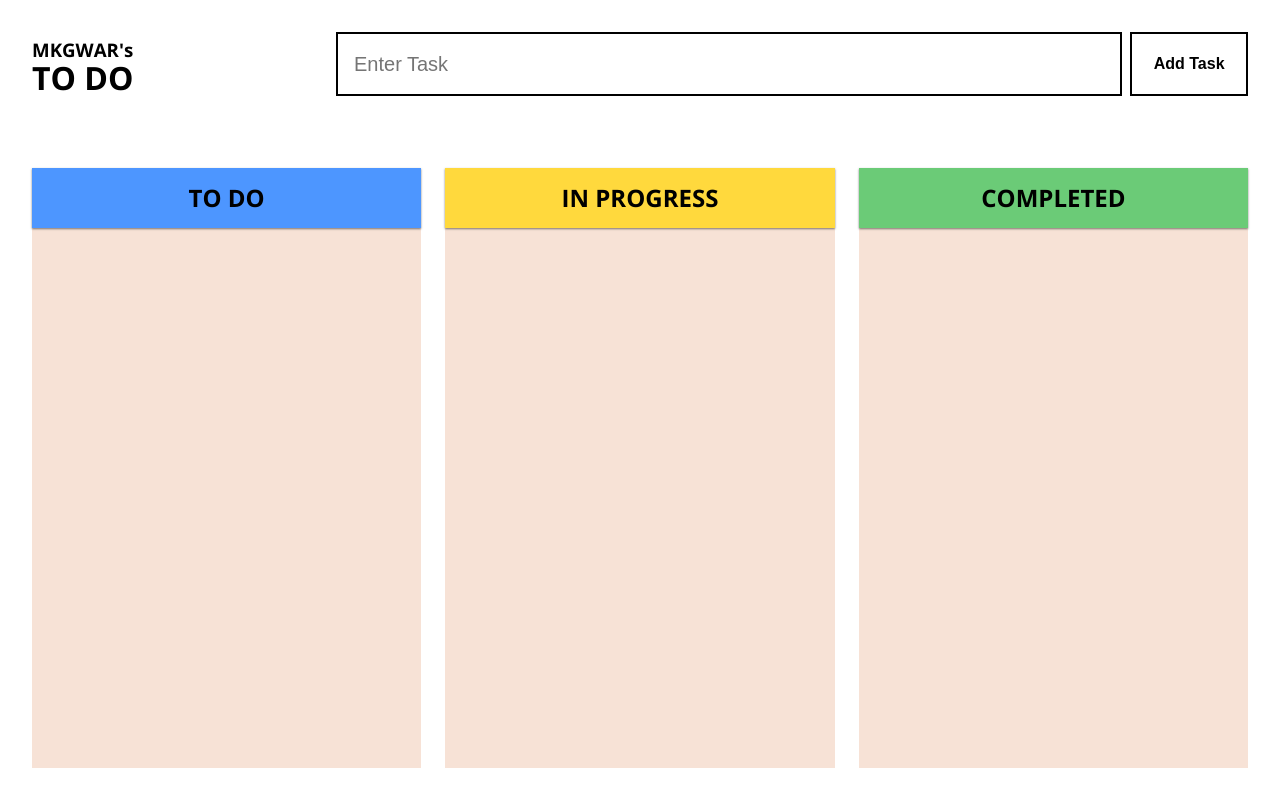
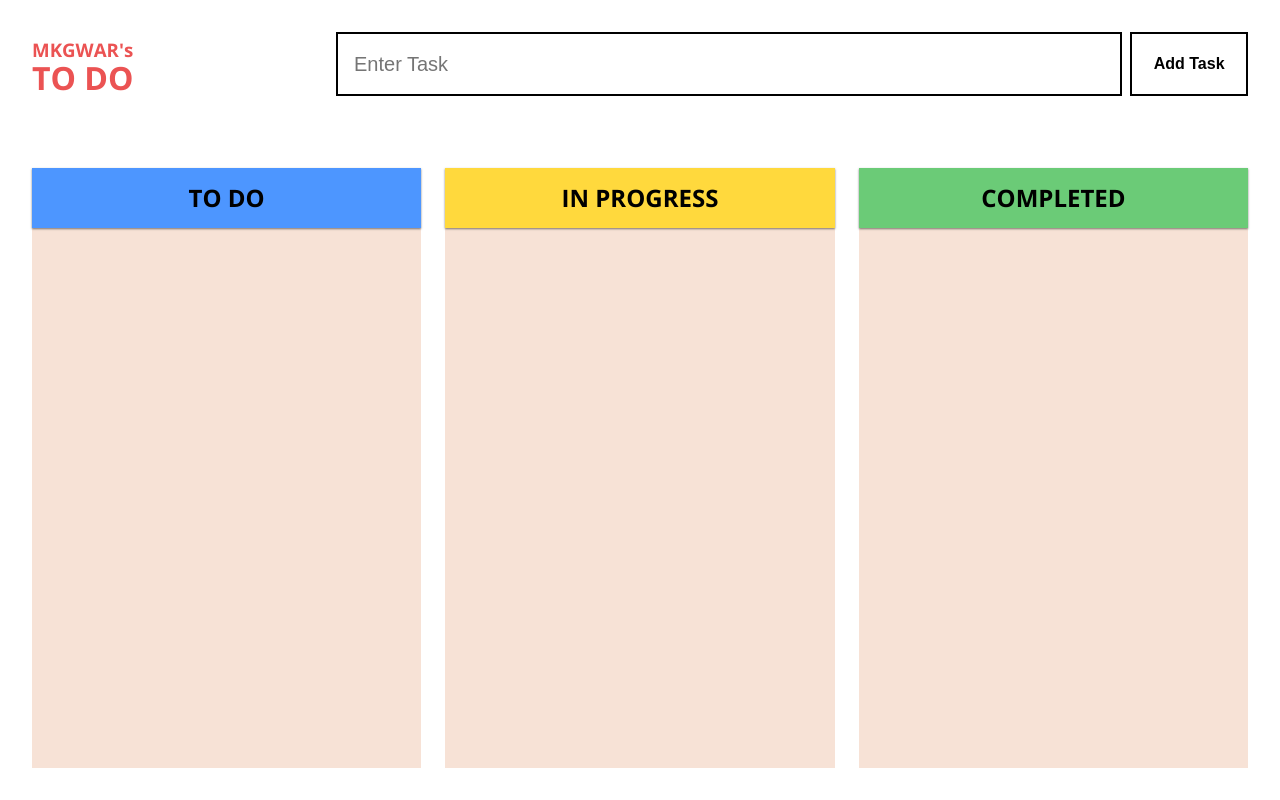
Before and after one commit to mkgwar/to-do-app, a React (Create React App) app: page / in a window 1280 px wide. Built offline with nearby package versions, Linux system fonts and the light colour scheme.

Commit message:
changed scrollbar

```diff
--- a/src/Components/Header.css
+++ b/src/Components/Header.css
@@ -8,6 +8,7 @@ header {
 
 header .logo {
   text-align: left;
+  color: #eb5353;
 }
 
 header .logo h3,
--- a/src/index.css
+++ b/src/index.css
@@ -6,6 +6,24 @@
   box-sizing: border-box;
 }
 
-html {
+body {
   font-family: "Open Sans", sans-serif;
 }
+
+* {
+  scroll-behavior: smooth;
+  scrollbar-width: thin;
+  scrollbar-color: #eb5353 transparent;
+}
+
+*::-webkit-scrollbar {
+  width: 0.5rem;
+}
+
+*::-webkit-scrollbar-track {
+  background: transparent;
+}
+
+*::-webkit-scrollbar-thumb {
+  background-color: #eb5353;
+}
```
